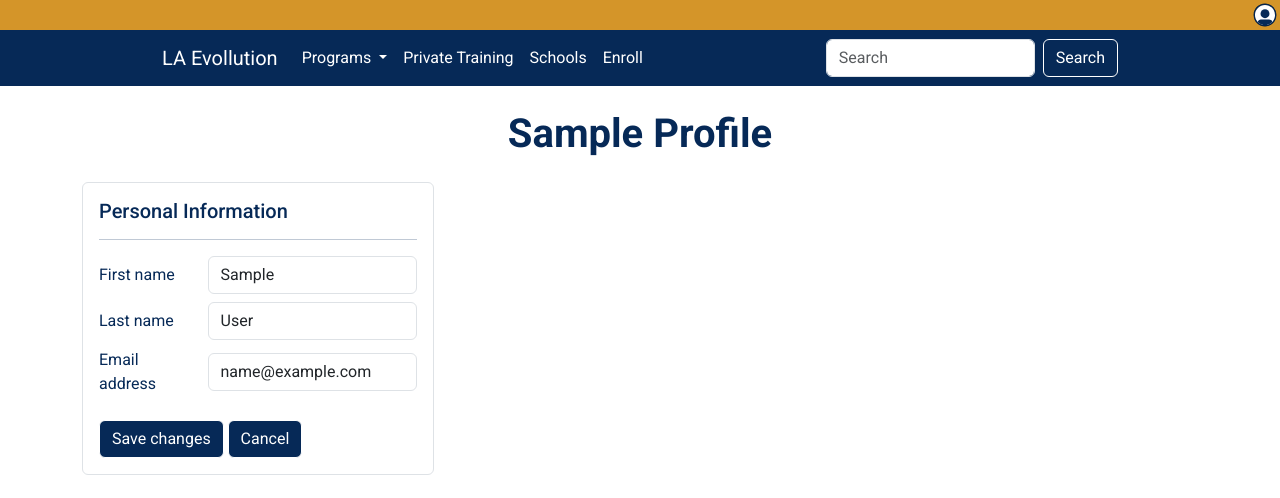
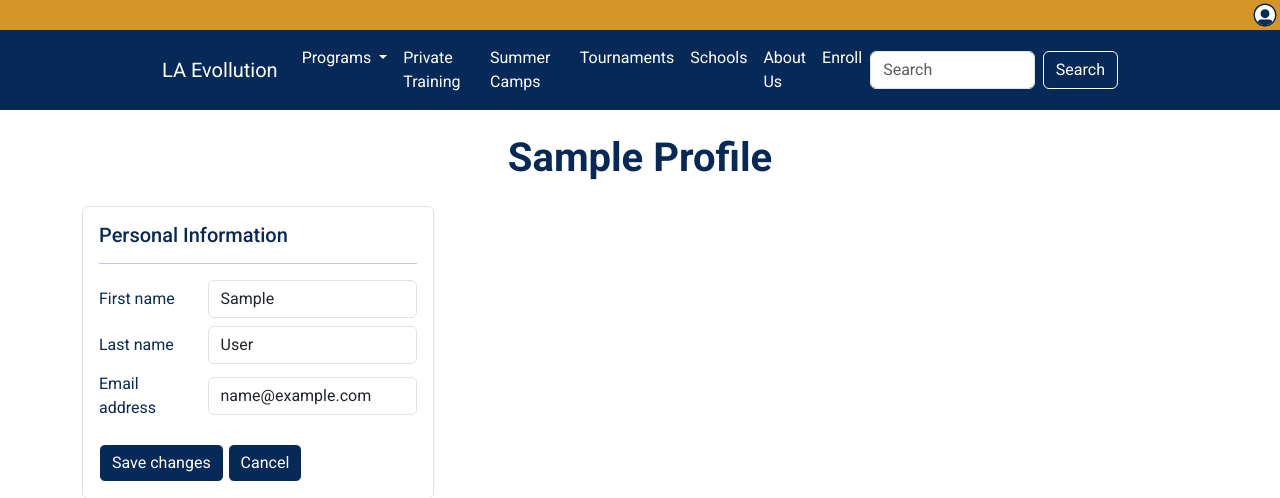
Before and after one commit to ChenGit55/lase-site, a Django app: page /accounts/edit-profile/1/ in a window 1280 px wide. Shown: the top 498 px of the page. Run offline with Django 3.2, Linux system fonts and the light colour scheme; the visitor is signed in with stand-in values (Sample User, id 1); data comes from the database, SQL or seed files in the repository; some libraries are stand-ins or nearby versions.

Commit message:
links added to navbar

```diff
--- a/src/urls.py
+++ b/src/urls.py
@@ -17,10 +17,12 @@ from django.contrib import admin
 from django.urls import path, include
 from .views import (
     home_view,
+    aboutus_view,
 )
 
 urlpatterns = [
     path('', home_view, name='home'),
+    path("about-us/", aboutus_view, name="about-us"),
     path('programs/', include('programs.urls')),
     path('students/', include('students.urls')),
     path('admin/', admin.site.urls),
--- a/templates/src/header.html
+++ b/templates/src/header.html
@@ -38,7 +38,16 @@
             <a class="nav-link" href="{% url 'private-training' %}">Private Training</a>
           </li>
           <li class="nav-item">
+            <a class="nav-link" href="{% url 'camps' %}">Summer Camps</a>
+          </li>
+          <li class="nav-item">
+            <a class="nav-link" href="{% url 'tournaments' %}">Tournaments</a>
+          </li>
+          <li class="nav-item">
             <a class="nav-link" href="{% url 'schools' %}">Schools</a>
+          </li>
+          <li class="nav-item">
+            <a class="nav-link" href="{% url 'about-us' %}">About Us</a>
           </li>
           <li class="nav-item">
             <a class="nav-link" href="{% url 'enroll' %}"> Enroll </a>
```
